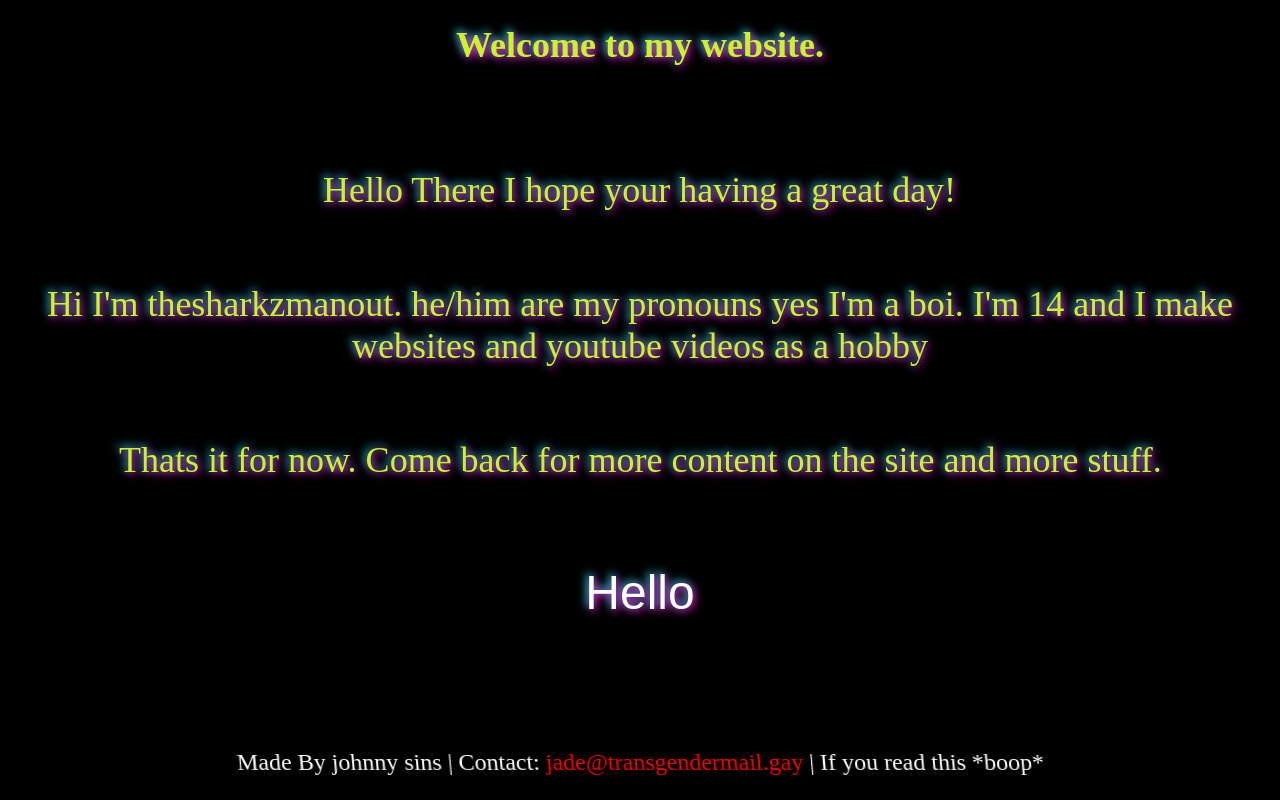
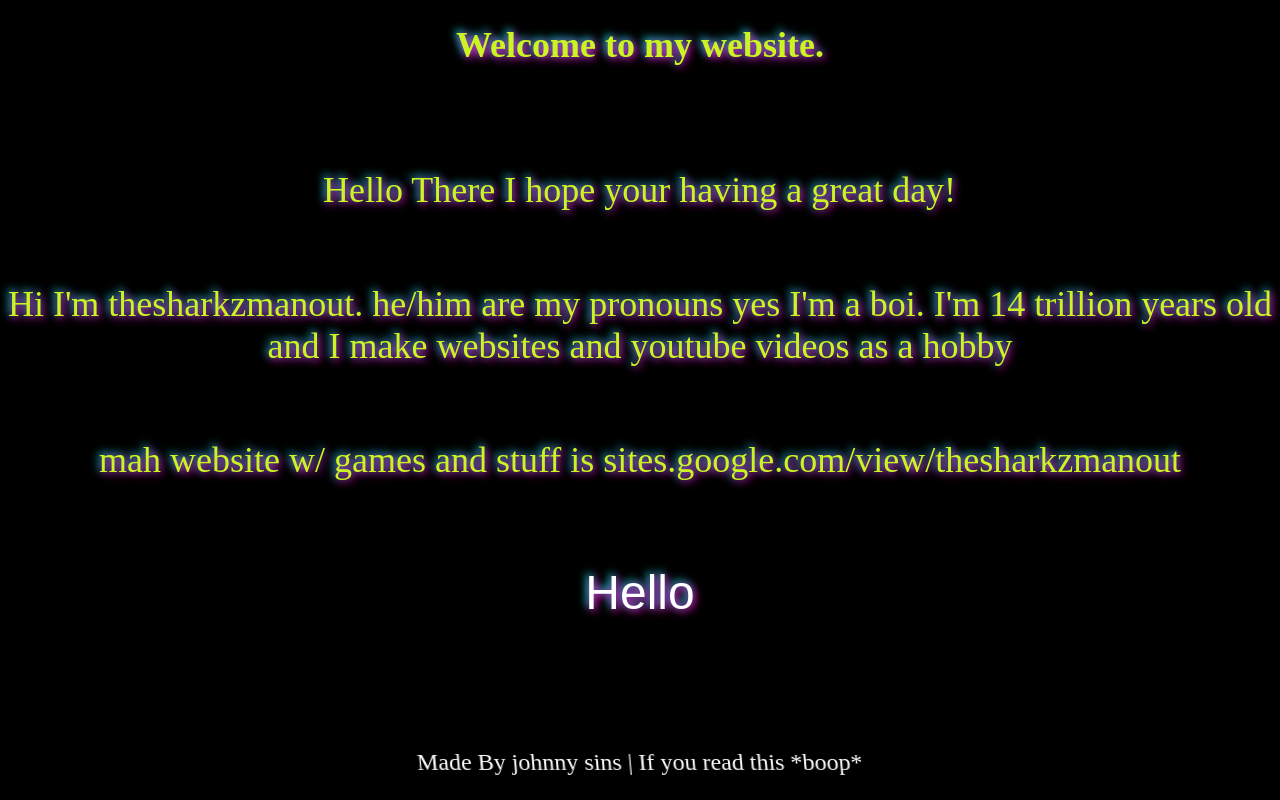
Before and after one commit to thesharkzmanout/thesharkzmanout.github.io, a plain HTML site: page index.html in a window 1280 px wide. Drawn offline with Linux system fonts and the light colour scheme.

Commit message:
Update index.html

```diff
--- a/index.html
+++ b/index.html
@@ -17,14 +17,14 @@
         </div>
         <div class="vhs-effect-container2">
             <p class="vhs-effect-text">Hello There I hope your having a great day!</p>
-            <p class="vhs-effect-text">Hi I'm thesharkzmanout. he/him are my pronouns yes I'm a boi. I'm 14 and I make websites and youtube videos as a hobby</p>
-            <p class="vhs-effect-text">Thats it for now. Come back for more content on the site and more stuff.</p>
+            <p class="vhs-effect-text">Hi I'm thesharkzmanout. he/him are my pronouns yes I'm a boi. I'm 14 trillion years old and I make websites and youtube videos as a hobby</p>
+            <p class="vhs-effect-text">mah website w/ games and stuff is sites.google.com/view/thesharkzmanout</p>
             <p class="changing-text">Hello</p>
         </div>
     </body>
     <footer class="glitch-footer">
         <div class="glitch-container">
-          <p class="glitch-text">Made By johnny sins | Contact: <a style="color:red;text-decoration:none;" href="cdn-cgi/l/email-protection.html#ec868d8889ac989e8d829f8b898288899e818d8580c28b8d95"><span class="__cf_email__" data-cfemail="f399929796b38781929d8094969d9796819e929a9fdd94928a">[email&#160;protected]</span></a> | If you read this *boop*</p>
+          <p class="glitch-text">Made By johnny sins</span></a> | If you read this *boop*</p>
         </div>
     </footer>
 <script data-cfasync="false" src="cdn-cgi/scripts/5c5dd728/cloudflare-static/email-decode.min.js"></script>
```
